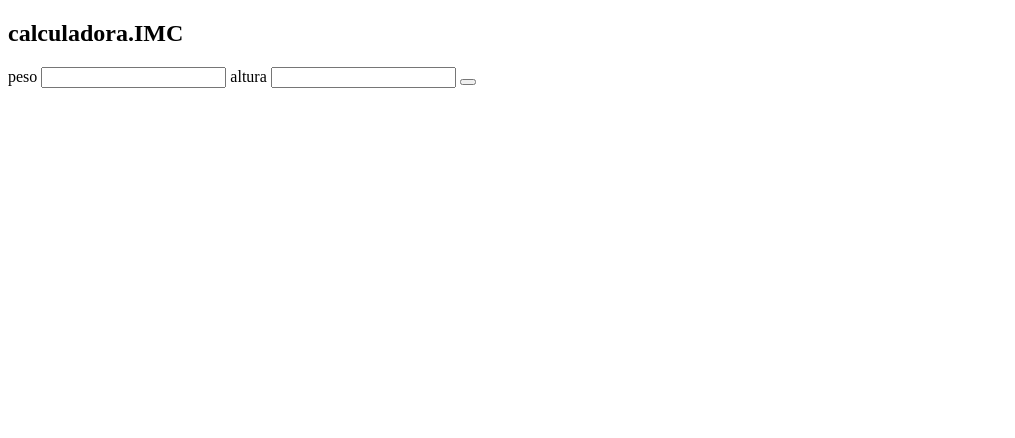
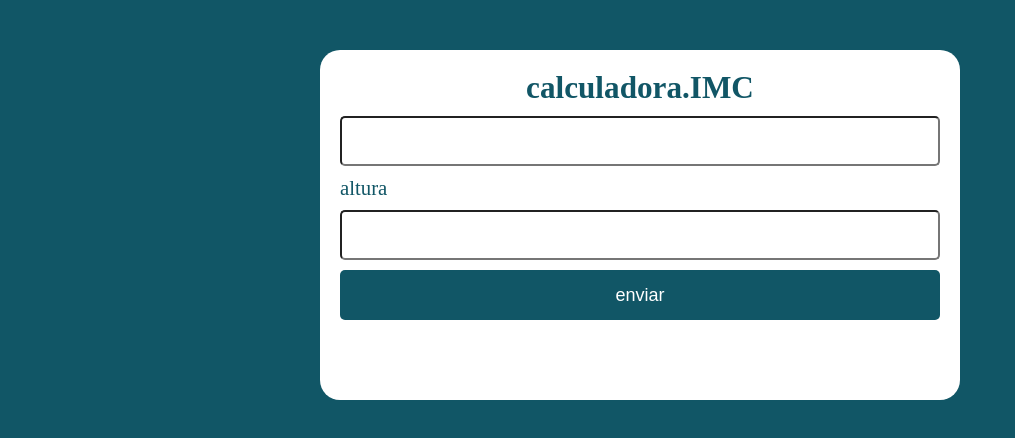
Before and after one commit to massucat1/-front-end, a plain HTML site: page aula 07/calculadorimc.html in a window 1280 px wide. Shown: the whole page, without its empty margins (0-1015 px from the left). Drawn offline with Linux system fonts and the light colour scheme.

Commit message:
aula 7 HTML

```diff
--- a/aula 07/calculadorimc.html
+++ b/aula 07/calculadorimc.html
@@ -6,19 +6,20 @@
     <link rel="stylesheet" href="./css/style.css">
     <script src="./js/app.js" defer></script>
     <title>calculadora.IMC</title>
+
 </head>
 <body>
-    <SECtion class="container">
-        <h1>calculadora.IMC</h1>
-        <form action="" id="formulario">
-            <label for="peso" name="peso" id="peso">peso</label>
-            <input type="text" id="peso">
-            <label for="altura" name="altura" id="altura">altura</label>
-            <input type="text" id="altura">
-            <button></button>
+    <section class="container">
+        <h1> calculadora.IMC </h1>
+        <form action=""id="formulário">
+            <label for="peso"name = "peso" id = "peso"></label>
+            <input type="text" id = "peso">
+            <label for="altura" name = "altura" id = "altura">altura</label>
+            <input type="text" id = "altura" >
+            <button type="enviar "> enviar </button>
+        </form><!--criando um formulário-->
 
-        </form>
-    </SECtion>
+       </section>
 
 </body>
 </html>
--- a/aula 07/css/style.css
+++ b/aula 07/css/style.css
@@ -0,0 +1,45 @@
+*{
+    margin: 0;
+    box-sizing: border-box;
+    padding: 0;
+}
+body{
+    background-color: rgb(17, 86, 102);
+    padding: 0;
+    font-size: 1.3em;
+
+}
+
+.container{
+    max-width: 640px;
+    background-color: tomato;
+    height: 350px;
+    margin: 50px auto;
+    background-color: white;
+    border-radius: 20px;
+    padding: 20px;
+}
+h1{
+    color:rgb(17, 86, 102);
+    text-align: center;
+}
+form input, form label, form button{
+    display: block;
+    width: 100%;
+    margin-bottom: 10px;
+    color:rgb(17, 86, 102);
+    border-radius: 5px;
+
+}
+form input{
+    font-size: 24px;
+    height: 50px;
+    padding: 0 20px;
+}
+form button{
+    border: none;
+    background-color:rgb(17, 86, 102);
+    color:rgb(255, 255, 255);
+    font-size: 18px;
+    height: 50px;
+}
```
